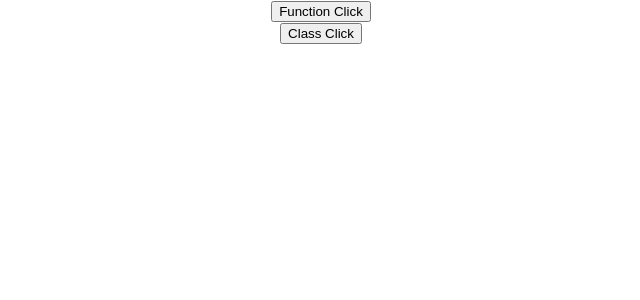
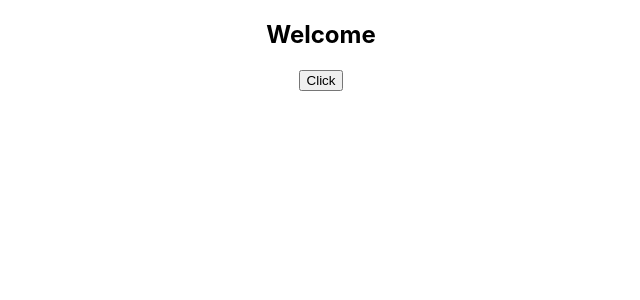
Before and after one commit to ajaykumar-bg/react-hello-world, a React (Create React App) app: page / in a window 1280 px wide. Shown: the top 300 px of the page, without its empty margins (319-959 px from the left). Built offline with nearby package versions, Linux system fonts and the light colour scheme.

Commit message:
Binding Event Handlers: Binding in the render method

```diff
--- a/src/App.js
+++ b/src/App.js
@@ -8,6 +8,7 @@
 import Counter from './components/Counter';
 import FunctionClick from './components/FunctionClick';
 import ClassClick from './components/ClassClick';
+import EventBind from './components/EventBind';
 
 function App() {
   return (
@@ -17,9 +18,10 @@
       <Welcome name="Peter Dinklage" heroName ="Tyrion"></Welcome>
       <Hello></Hello>
       <Message></Message>
-      <Counter></Counter> */}
+      <Counter></Counter>
       <FunctionClick />
-      <ClassClick />
+      <ClassClick /> */}
+      <EventBind />
     </div>
   );
 }
--- /dev/null
+++ b/src/components/EventBind.js
@@ -0,0 +1,31 @@
+import React, { Component } from 'react';
+
+class EventBind extends Component {
+    constructor(props) {
+      super(props)
+
+      this.state = {
+         message: 'Welcome'
+      }
+    }
+
+    clickHandler() {
+        this.setState({
+            message: 'Good Bye'
+        });
+        console.log(this);
+    }
+
+    render() {
+        return (
+            <div>
+                <div>
+                    <h2>{this.state.message}</h2>
+                </div>
+                <button onClick={this.clickHandler.bind(this)}>Click</button>
+            </div>
+        );
+    }
+}
+
+export default EventBind;
```
